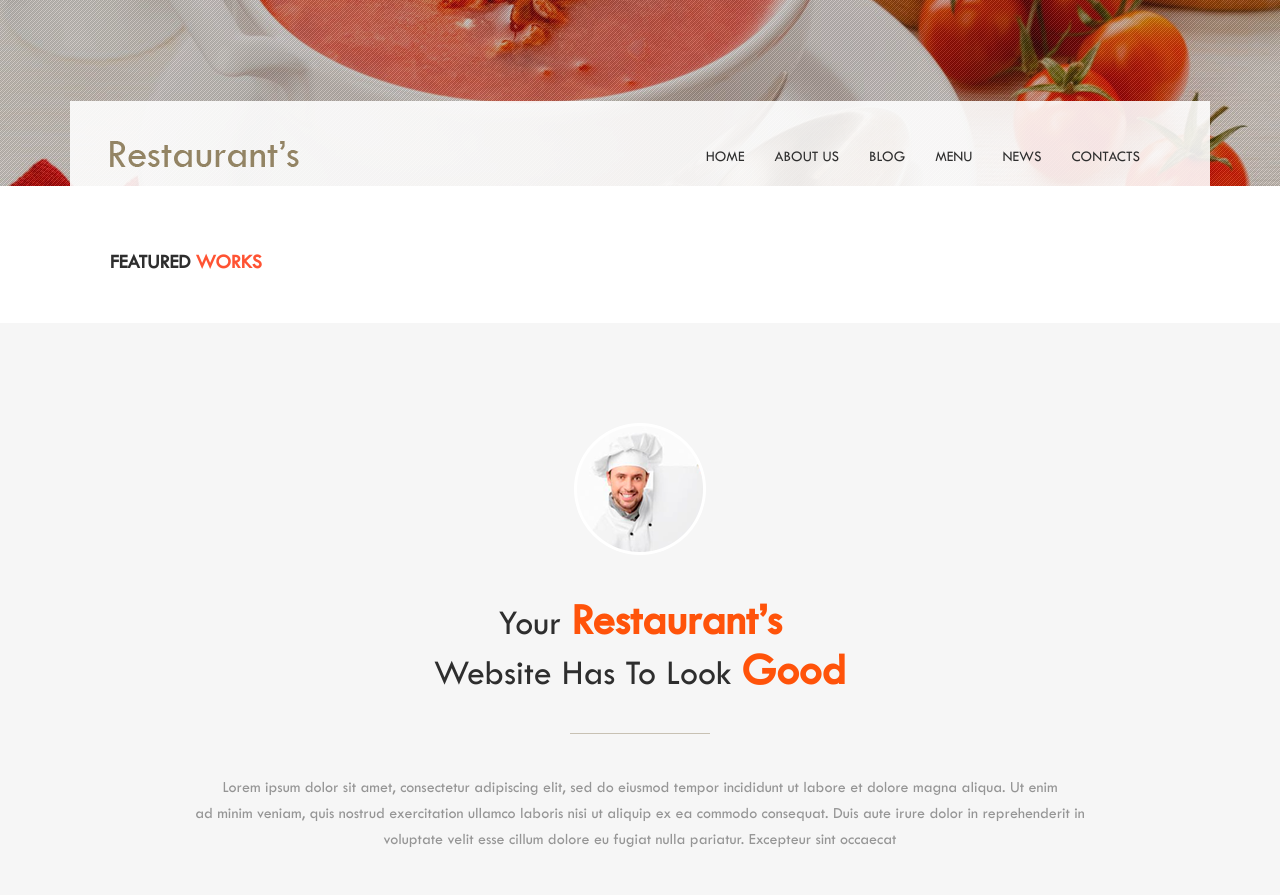
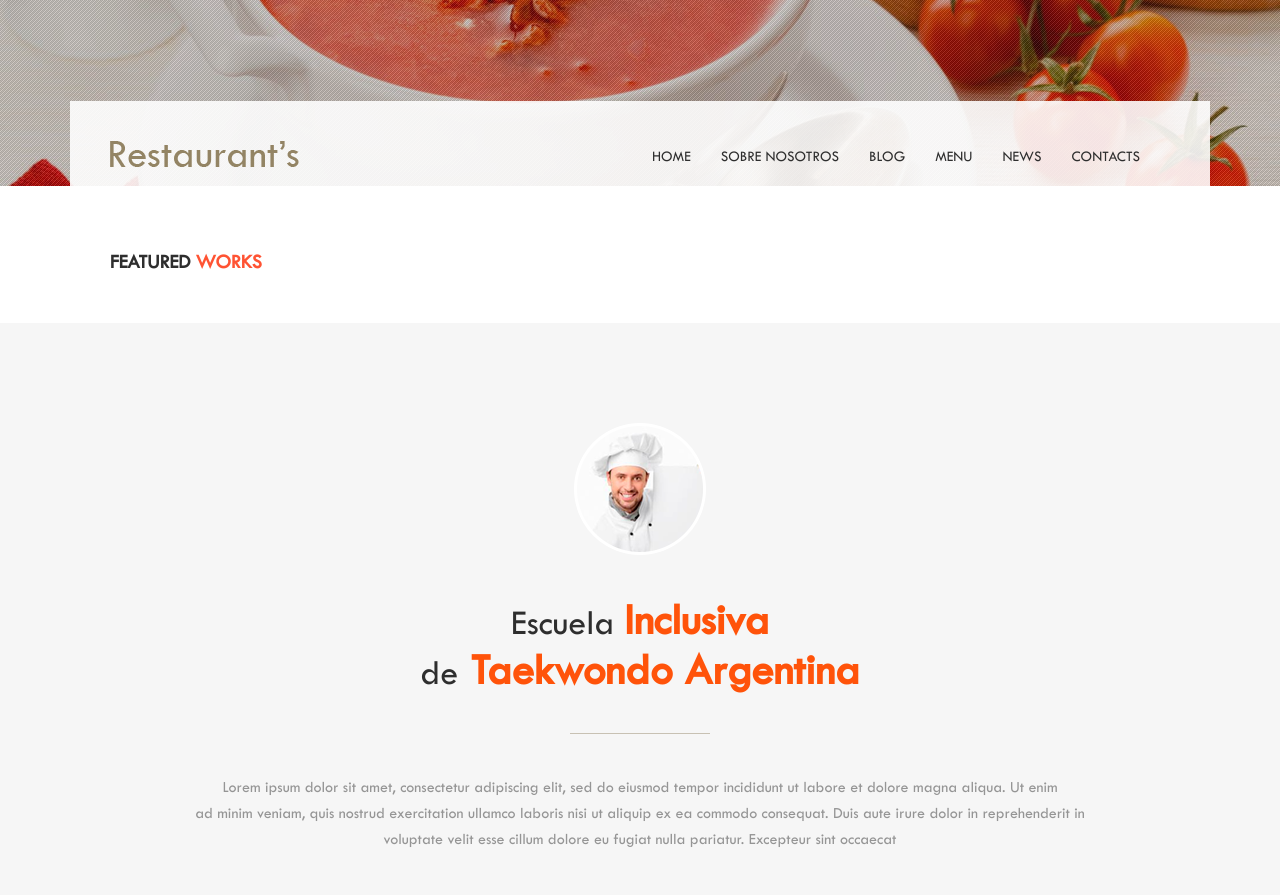
Before and after one commit to rociojazmin/tkd_eita, a plain HTML site: page index.html in a window 1280 px wide. Shown: the part 280-1175 px from the top of the page. Drawn offline with nearby package versions, Linux system fonts and the light colour scheme; files that its build step writes are made by us from their sources; a script that the page names is missing.

Commit message:
cambio titulos de cocina a taekwondo

```diff
--- a/index.html
+++ b/index.html
@@ -68,7 +68,7 @@
                                 <div class="collapse navbar-collapse" id="bs-example-navbar-collapse-1">
                                     <ul class="nav navbar-nav navbar-right" id="top-nav">
                                         <li><a href="#hero-area">Home</a></li>
-                                        <li><a href="#about-us">about us</a></li>
+                                        <li><a href="#about-us">sobre nosotros</a></li>
                                         <li><a href="#blog">Blog</a></li>
                                         <li><a href="#price">menu</a></li>
                                         <li><a href="#subscribe">news</a></li>
@@ -135,8 +135,8 @@
                     <div class="block">
                         <img class="wow fadeInUp" data-wow-duration="300ms" data-wow-delay="400ms"
                             src="images/cooker-img.png" alt="cooker-img">
-                        <h1 class="heading wow fadeInUp" data-wow-duration="400ms" data-wow-delay="500ms">Your
-                            <span>Restaurant’s</span> </br> Website Has To Look <span>Good</span>
+                        <h1 class="heading wow fadeInUp" data-wow-duration="400ms" data-wow-delay="500ms">Escuela
+                            <span>Inclusiva</span> </br> de<span> Taekwondo Argentina</span>
                         </h1>
                         <p class="wow fadeInUp" data-wow-duration="300ms" data-wow-delay="600ms">Lorem ipsum dolor sit
                             amet, consectetur adipiscing elit, sed do eiusmod tempor incididunt ut labore et dolore
```
